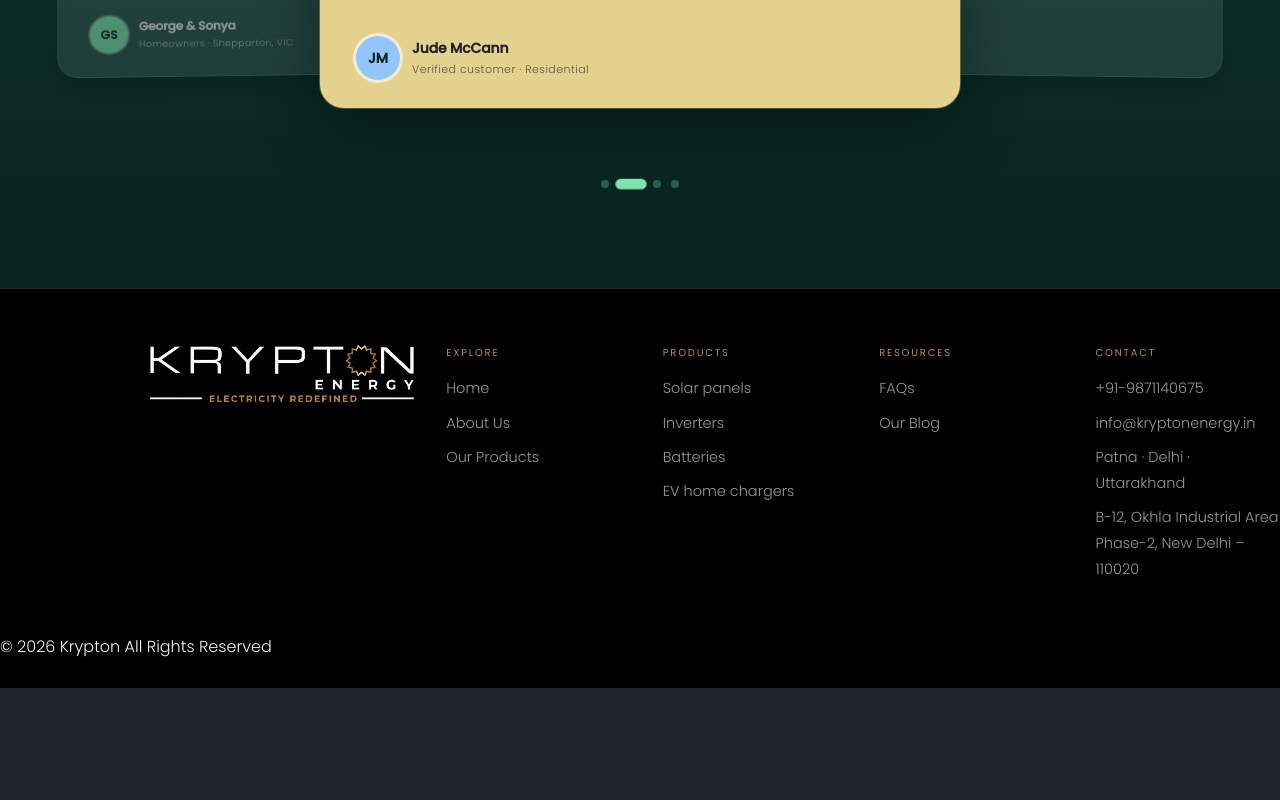
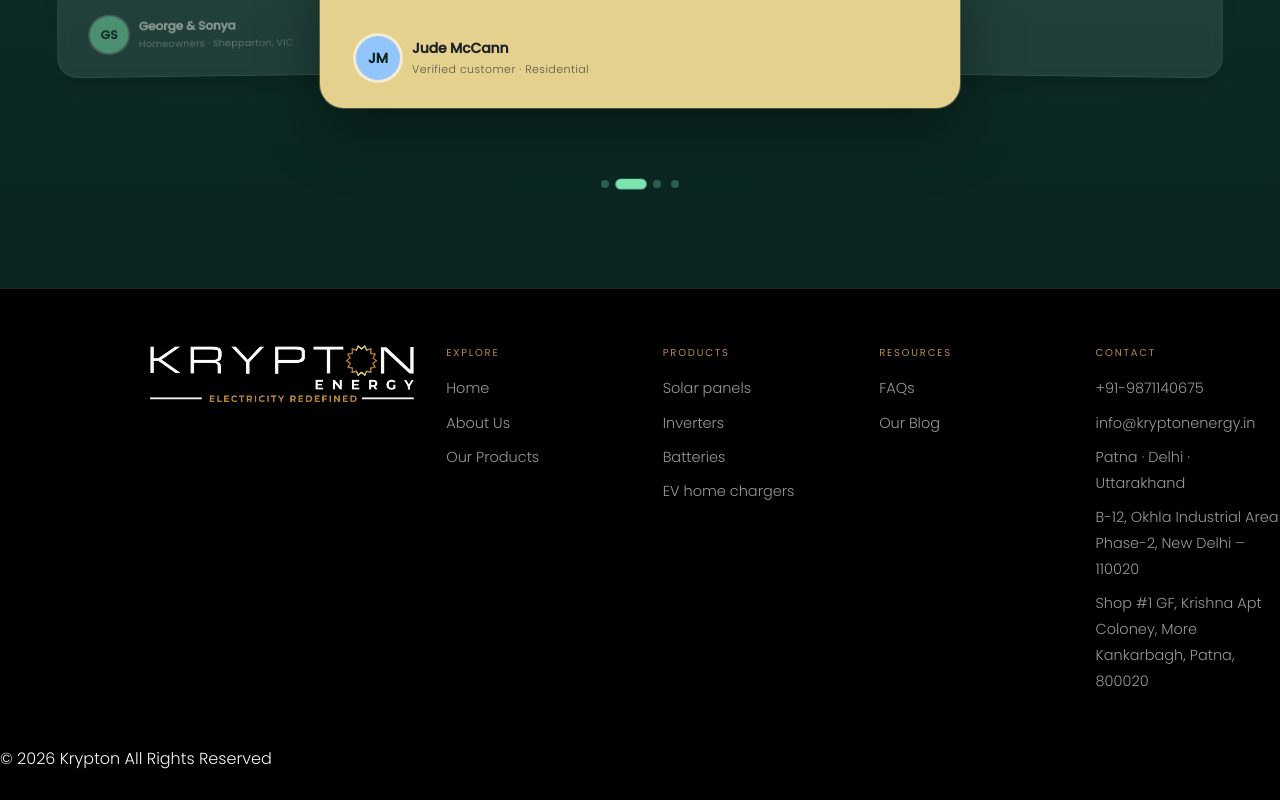
Before and after one commit to codenamesilver-alt/krypton-energy-react, a React (Vite) app in the folder app/: page / in a window 1280 px wide. Shown: the part 4314-5114 px from the top of the page. Before the commit the page ends 5002 px from the top, so only its background shows below. Built offline with nearby package versions, Linux system fonts and the light colour scheme; no server answers.

Commit message:
Add Patna office address to footer

```diff
--- a/app/src/components/layout/Footer.tsx
+++ b/app/src/components/layout/Footer.tsx
@@ -42,6 +42,7 @@ export default function Footer() {
               <li><a href="mailto:info@kryptonenergy.in">info@kryptonenergy.in</a></li>
               <li>{'Patna \u00B7 Delhi \u00B7 Uttarakhand'}</li>
               <li>{'B-12, Okhla Industrial Area Phase-2, New Delhi \u2013 110020'}</li>
+              <li>{'Shop #1 GF, Krishna Apt Coloney, More Kankarbagh, Patna, 800020'}</li>
             </ul>
           </div>
         </div>
```
